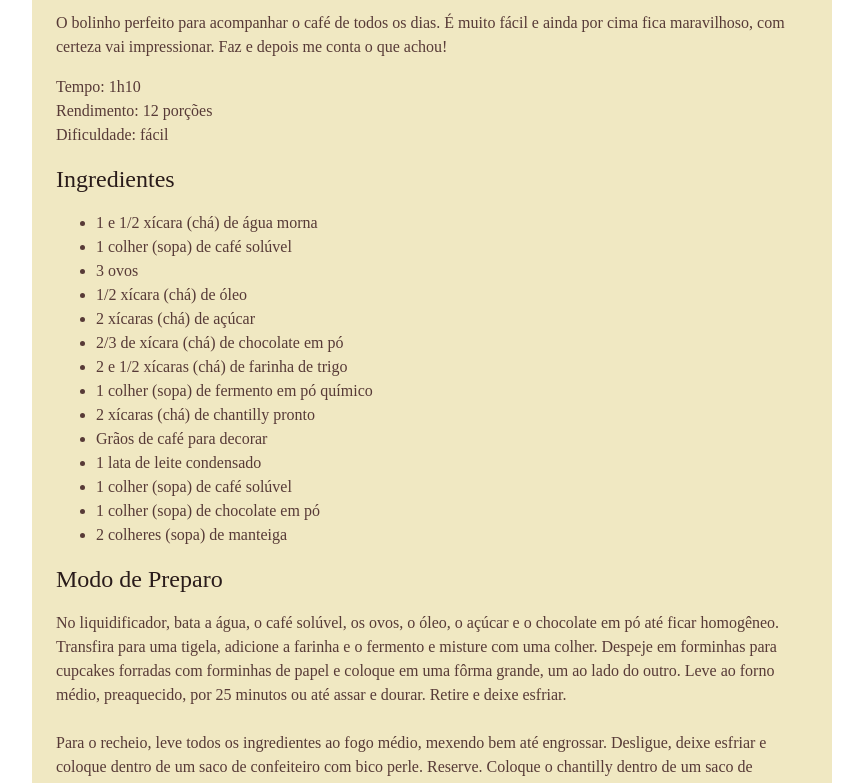
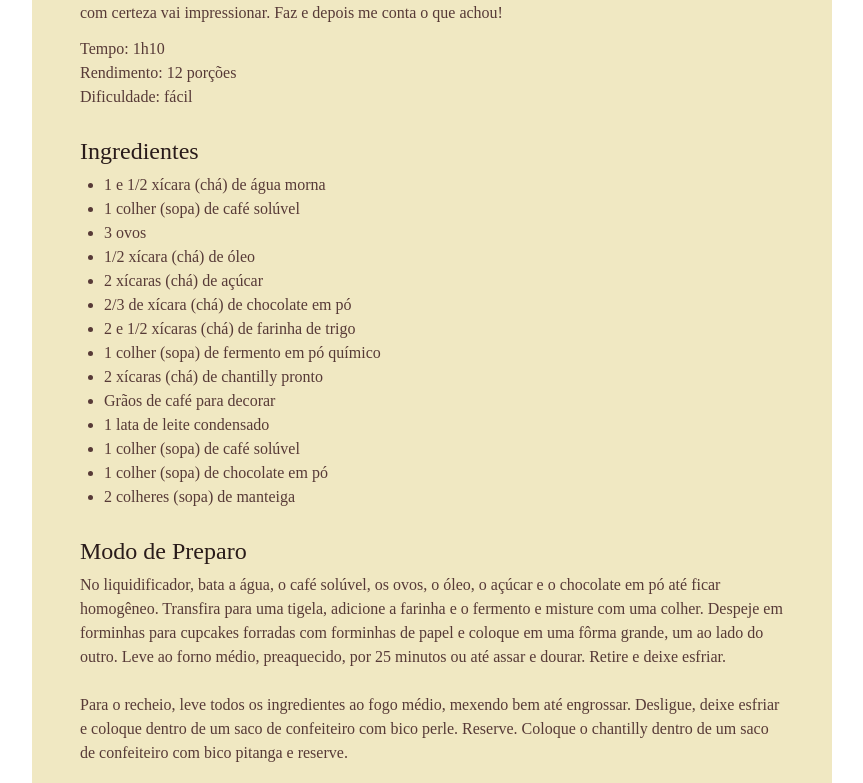
Before and after one commit to RafahDP/Projeto-Receita-de-Cupcake, a plain HTML site: page projeto-pagina-de-receita/index.html in a window 1280 px wide. Shown: the part 590-1373 px from the top of the page, without its empty margins (208-1071 px from the left). Drawn offline with Linux system fonts and the light colour scheme; a web font is replaced by a local one.

Commit message:
gerenciando espaços

```diff
--- a/projeto-pagina-de-receita/styles.css
+++ b/projeto-pagina-de-receita/styles.css
@@ -1,4 +1,7 @@
-
+*{
+      margin:0;
+      padding:0;
+}
 :root{
       font-family:"Alice",serif;
       line-height: 150%;
@@ -19,11 +22,25 @@
       margin:  48px auto;
       border-radius: 20px;
 }
+img{
+      border-radius:16px;
+}
+main{
+      padding:24px;
+
+}
+section +section{
+      margin-top:24px;
+}
+#about p+p{
+      margin-top:12px;
+}
 h1{
       line-height: 140%;
       font-size: 40px;
       font-weight: 400 ;
       color: #291B1A;
+      margin-bottom: 12px;
 }
 h2{
 
@@ -31,6 +48,10 @@
       color:#291B1A;
       font-weight: 400;
 }
-img{
-
+h1,h2{
+      margin-bottom: 4px;
+      line-height: 150%;
 }
+ul{
+      padding-left: 24px;
+}
```
